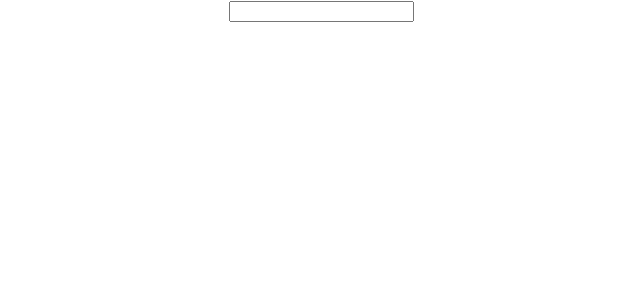
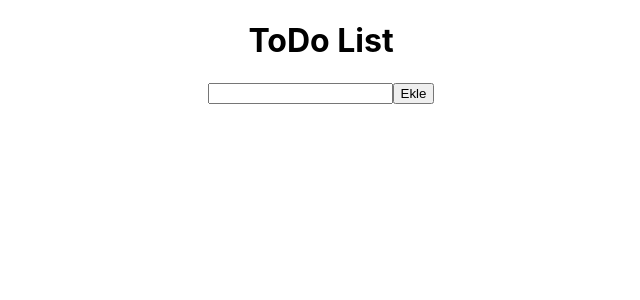
Before and after one commit to mucahitcetinkaya/React_Egitimi_1, a React (Create React App) app in the folder react-learn/: page / in a window 1280 px wide. Shown: the top 300 px of the page, without its empty margins (319-959 px from the left). Built offline with nearby package versions, Linux system fonts and the light colour scheme.

Commit message:
Ders 18 React Todo List Projesi
Bölüm 5 : React Todo List Projesi (Tüm Özellikler)
Ders 18 React Todo List Projesi

```diff
--- a/react-learn/package.json
+++ b/react-learn/package.json
@@ -7,6 +7,7 @@
     "@testing-library/react": "^13.4.0",
     "@testing-library/user-event": "^13.5.0",
     "axios": "^1.5.1",
+    "lodash": "^4.17.21",
     "react": "^18.2.0",
     "react-datepicker": "^4.19.0",
     "react-dom": "^18.2.0",
--- /dev/null
+++ b/react-learn/src/Ders/B5D18.js
@@ -0,0 +1,29 @@
+// Bölüm 5 : React Todo List Projesi(Tüm Özellikler)
+
+// Ders 18 React Todo List Projesi
+
+import "../App.css";
+import ListController from "../components/B5D18/ListController";
+
+function B5D18() {
+
+
+
+    return (
+        <>
+            <div className="App">
+                <h1>ToDo List</h1>
+                <ListController />
+            </div>
+        </>
+    )
+}
+
+export default B5D18;
+
+/*
+
+Ders 18 Notları
+
+
+*/
--- /dev/null
+++ b/react-learn/src/components/B5D18/ListController.js
@@ -0,0 +1,112 @@
+import { useEffect, useState } from "react";
+import ListItem from "./ListItem";
+import { uniqueId } from "lodash";
+
+function ListController() {
+
+  const [todoList, setTodoList] = useState([]);
+  const [newTodo, setNewTodo] = useState("");
+
+  // function handleClick() {
+  //   const tempArr = [...todoList];
+  //   tempArr.push(newTodo);
+  //   setTodoList(tempArr);
+  //   setNewTodo("");
+  // }
+
+  useEffect(() => {
+    console.log(todoList);
+  }, [todoList])
+
+  // bu acıkken push yapmaya kalkarsan hata alırsın
+  // sebebi ListItem de todo item in tamamını verdik string olarak
+  // şimdi obje oldugu için item.todo yazmamız lazım
+  function handleClick() {
+    const tempArr = [...todoList];
+    tempArr.push(
+      {
+        todo: newTodo,
+        id: uniqueId()
+      });
+    setTodoList(tempArr);
+    setNewTodo("");
+  }
+
+  /*
+  bu ne yapacak mesela asağıdan bir sil gelecek id 5 olan mesela
+  todoList array ınden alacak tempArr e kopyalayacak
+  findIndex ile id i bulacagız bütün elemanlara tek tek bakıyor
+  5 e geldiğinde index ini dönüyor
+  splice da hangisinden baslayıp kacını silmek istiyorsun onu yazıyorsun
+  indexden basla 1 tanesini sil dedik
+
+  */
+  function handleDelete(id) {
+    const tempArr = [...todoList];
+    const index = tempArr.findIndex(elem => elem.id === id);
+    tempArr.splice(index, 1);
+    setTodoList(tempArr);
+  }
+
+  return (
+    <>
+      <div>
+        <input value={newTodo} onChange={e => setNewTodo(e.target.value)} />
+        <button onClick={handleClick}>Ekle</button>
+        {todoList.map((item,i) => {
+          // return <ListItem todo={item} />;
+          return <ListItem
+            key={item.id}
+            id={item.id}
+            index = {i}
+            todo={item.todo}
+            handleDelete={handleDelete}
+          />;
+        })}
+      </div>
+    </>
+  )
+}
+
+export default ListController;
+
+/*
+
+Todo List
+renklerinin neden degisik oldugunu bilmiyorum
+To do List yapalım todo list bir array state de tutmaamız lazım
+
+ilk yazdıgımız kod boyleydi
+
+function handleClick() {
+    const tempArr = [...todoList];
+    tempArr.push(newTodo);
+    setTodoList(tempArr);
+    setNewTodo("");
+  }
+
+artık bunu obje içinde tutmamız lazım key verebilmemiz için
+string array olmayacak obje array i olacak
+
+uniqueId lodash den geldi import ettik
+return da ki todo u da degistirdik
+ekleme ve key işlemi tamam sorun hata kalmadı
+
+şimdide silme işlemini yapalım
+
+silme için ListItem a eklenen ler orda ekleniyor
+bir sil butonu koymamız lazım her kayıtın yanında sil yazacak
+ama sile basınca hangisi sileceğini nerden anlayacak
+
+bunun için burda yeni bir function oluşturup yukarıya vermemiz lazım
+
+ListItem ın içinde
+          handleDelete ={handleClick}
+bunu yazarak oraya yolladık
+bunuda orada props ile karsılamamız lazım
+
+ekleme silme id atama işlemi bitti birde index yazdırma işlemine bakalım
+
+map içine 2 tane parametre yazabiliyorsun index
+
+*/
--- /dev/null
+++ b/react-learn/src/components/B5D18/ListItem.js
@@ -0,0 +1,79 @@
+function ListItem(props) {
+
+  // şimdi biz buraya id i nasıl atacagız ListControllerde id i yolladık
+  // ama bu key prop değil bu key i react kullansın diye veriyoruz
+  // console da props u yazdırıp id ne geliyor ona bakalım
+  // cıkanları en altta yazdım key underfined dönüyor
+  // bu key i prop olarak kullanamazsınız diye hata veriyor
+  // key i kullanamıyorsak o zaman id şeklinde tekrar gönderelim bizde
+  // diger tarafa id ekleyinde ekle yapınca id geldi bu sefer
+  // console.log(props);
+
+  // handleDelete fonksiyonu id istiyordu onu verdik
+  function handleClick() {
+    props.handleDelete(props.id);
+  }
+
+  return (
+    <>
+      <div>
+        {props.index + 1 + "." + props.todo}
+        <button onClick={handleClick} >Sil</button>
+      </div>
+    </>
+  )
+}
+export default ListItem;
+
+/*
+
+props un içinde artık handleDelete function da var
+
+*/
+
+/*
+
+{todo: 'todo 1', handleDelete: ƒ}
+handleDelete
+:
+ƒ handleClick()
+length
+:
+0
+name
+:
+"handleClick"
+prototype
+:
+{constructor: ƒ}
+arguments
+:
+(...)
+caller
+:
+(...)
+[[FunctionLocation]]
+:
+ListController.js:20
+[[Prototype]]
+:
+ƒ ()
+[[Scopes]]
+:
+Scopes[4]
+todo
+:
+"todo 1"
+key
+:
+undefined
+get key
+:
+ƒ ()
+[[Prototype]]
+:
+Object
+
+key için underfined dönüyor
+
+*/
--- a/react-learn/src/index.js
+++ b/react-learn/src/index.js
@@ -15,7 +15,8 @@ import reportWebVitals from './reportWebVitals';
 //import B4D14 from './Ders/B4D14';
 //import B4D15 from './Ders/B4D15';
 //import B4D16 from './Ders/B4D16';
-import B4D17 from './Ders/B4D17';
+//import B4D17 from './Ders/B4D17';
+import B5D18 from './Ders/B5D18';
 
 
 const root = ReactDOM.createRoot(document.getElementById('root'));
@@ -35,7 +36,8 @@ root.render(
   //<B4D14 />
   //<B4D15 />
   //<B4D16 />
-  <B4D17 />
+  //<B4D17 />
+  <B5D18 />
 );
 
 // If you want to start measuring performance in your app, pass a function
```
Also changed, not shown: react-learn/Notlar/18 - Ders 18 React Todo List Projesi.txt (added), 1 other file (tests, documents, lock files or other folders).
